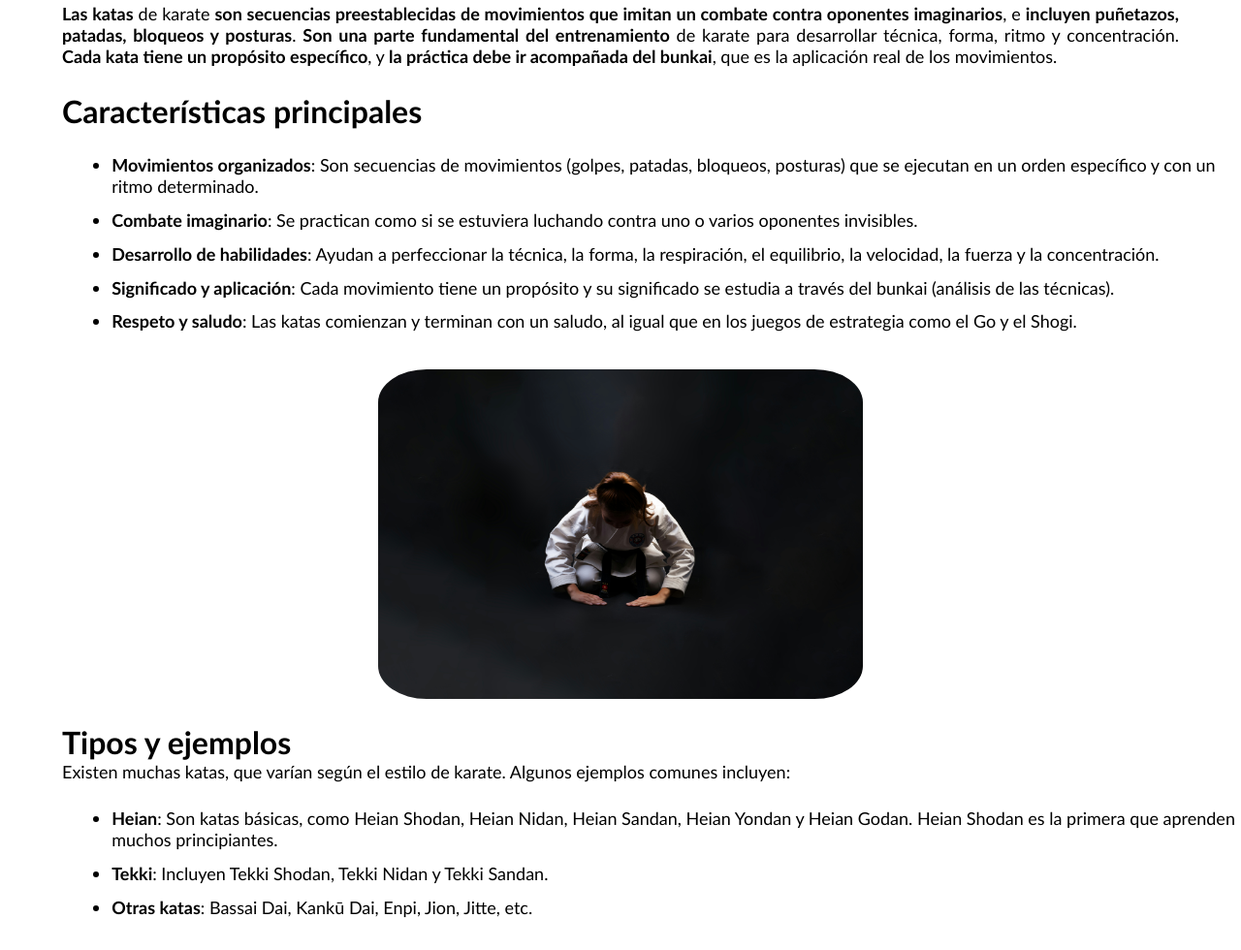
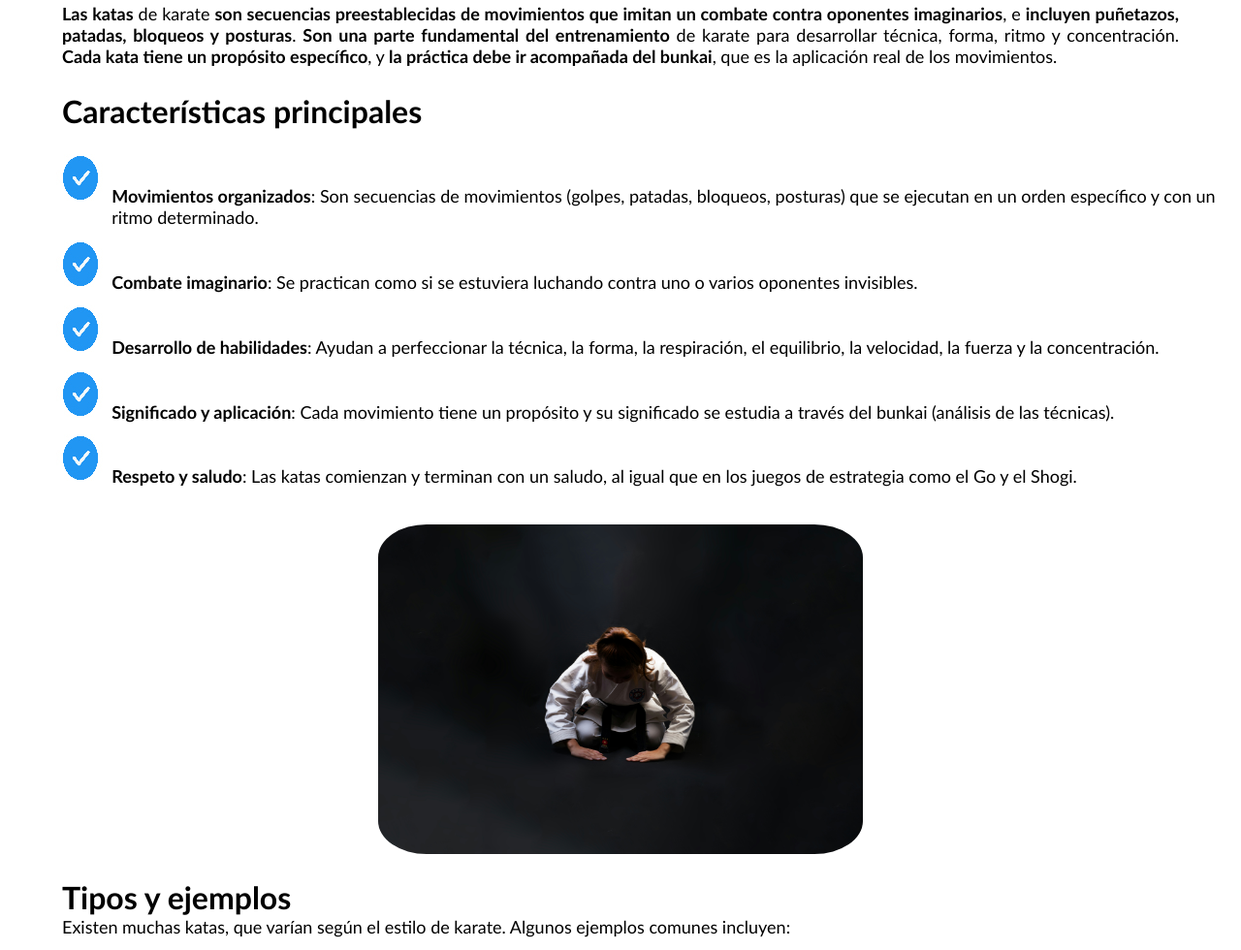
Before and after one commit to Mertxeps/Karate, a plain HTML site: page Pages/Katas.html in a window 1280 px wide. Shown: the part 1252-2232 px from the top of the page at 97% size. Drawn offline with Linux system fonts and the light colour scheme.

Commit message:
Cambio de iconos en listas de la página de Katas

```diff
--- a/Pages/Katas.html
+++ b/Pages/Katas.html
@@ -53,7 +53,7 @@
 
             <h1>Características principales</h1>
 
-            <ul>
+            <ul class = "Comprobar">
                 <li><strong>Movimientos organizados</strong>: Son secuencias de movimientos (golpes, patadas, bloqueos, posturas) que se ejecutan en un orden específico y con un ritmo determinado. </li>
                 <li><strong>Combate imaginario</strong>: Se practican como si se estuviera luchando contra uno o varios oponentes invisibles. </li>
                 <li><strong>Desarrollo de habilidades</strong>: Ayudan a perfeccionar la técnica, la forma, la respiración, el equilibrio, la velocidad, la fuerza y la concentración. </li>
@@ -67,7 +67,7 @@
 
             <p class = "FormatoParrafo1">Existen muchas katas, que varían según el estilo de karate. Algunos ejemplos comunes incluyen: </p>
 
-            <ul>
+            <ul class = "ListaDeVerificacion">
                 <li><strong>Heian</strong>: Son katas básicas, como Heian Shodan, Heian Nidan, Heian Sandan, Heian Yondan y Heian Godan. Heian Shodan es la primera que aprenden muchos principiantes. </li>
                 <li><strong>Tekki</strong>: Incluyen Tekki Shodan, Tekki Nidan y Tekki Sandan. </li>
                 <li><strong>Otras katas</strong>: Bassai Dai, Kankū Dai, Enpi, Jion, Jitte, etc. </li>
--- a/Styles/StylesKatas.css
+++ b/Styles/StylesKatas.css
@@ -22,11 +22,18 @@ main img {
 	width: 500px;
 }
 
-main ul li {
+.Comprobar li {
 	margin-left: 9%;
 	padding-bottom: 1%;
 	font-size: 18px;
-    /* list-style-image: url(../Icons/Checks/Comprobar.png); */
+    list-style-image: url(../Icons/Checks/Miniaturas/Comprobar\ 50.jpg);
+}
+
+.ListaDeVerificacion li {
+    margin-left: 9%;
+	padding-bottom: 1%;
+	font-size: 18px;
+    list-style-image: url(../Icons/Checks/Miniaturas/Lista\ de\ verificacion\ 55.jpg);
 }
 
 .FormatoParrafo1 {
```
Also changed, not shown: Icons/Checks/Comprobado 2.png (deleted), Icons/Checks/Miniaturas/Comprobado 55.jpg (added), Icons/Checks/Miniaturas/Comprobar 50.jpg (added), Icons/Checks/Miniaturas/Lista de verificacion 55.jpg (added), Icons/Checks/Originales/Comprobado.png (renamed from Icons/Checks/Comprobado 1.png), Icons/Checks/Originales/Comprobar.png (renamed from Icons/Checks/Comprobar.png), Icons/Checks/Originales/Lista de verificacion.png (renamed from Icons/Checks/Lista de verificacion.png).
